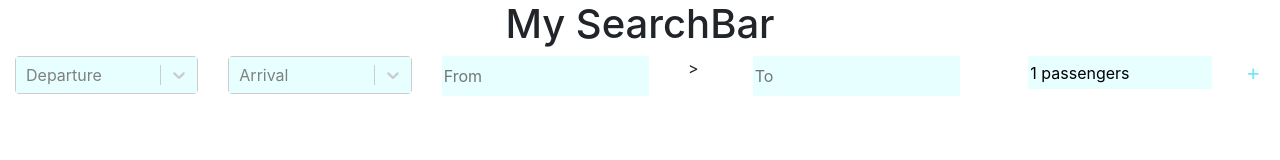
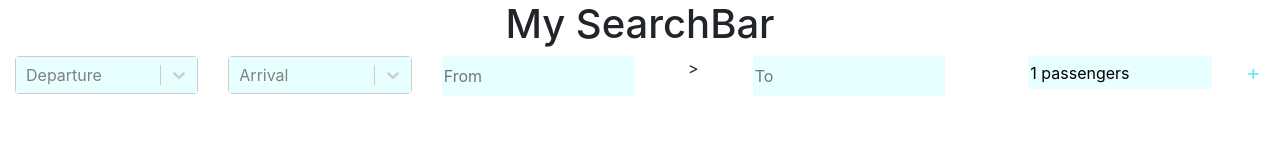
Before and after one commit to jmisiti42/searchBar, a React (Create React App) app: page / in a window 1280 px wide. Shown: the top 160 px of the page. Built offline with nearby package versions, Linux system fonts and the light colour scheme; no server answers.

Commit message:
Correcting class error

```diff
--- a/src/components/DatePicker.css
+++ b/src/components/DatePicker.css
@@ -10,7 +10,7 @@
 .DayPickerInput {
 	width: 100%;
 	height: 100%;
-	padding-left: 15px;
+	padding: 0 15px 0 15px;
 }
 
 .InputFromTo .DayPicker-Day--start {
```
